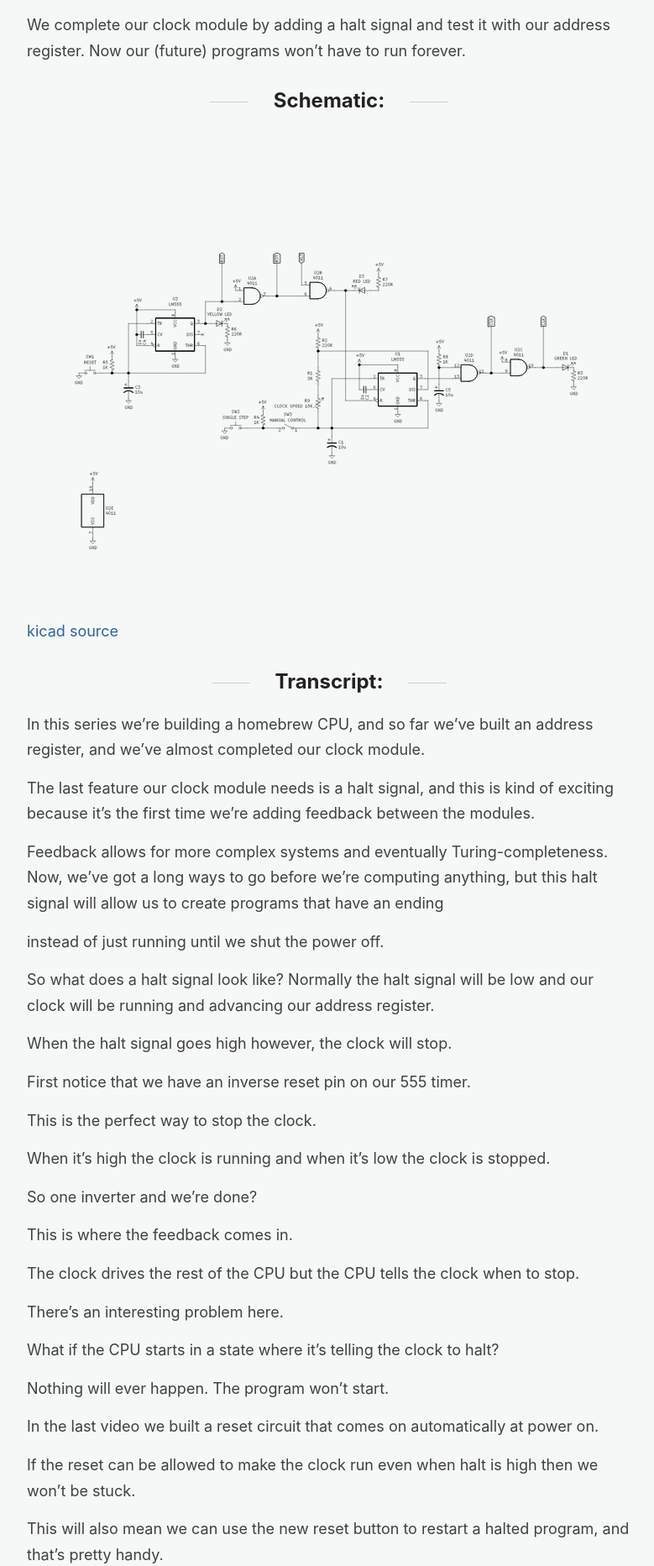
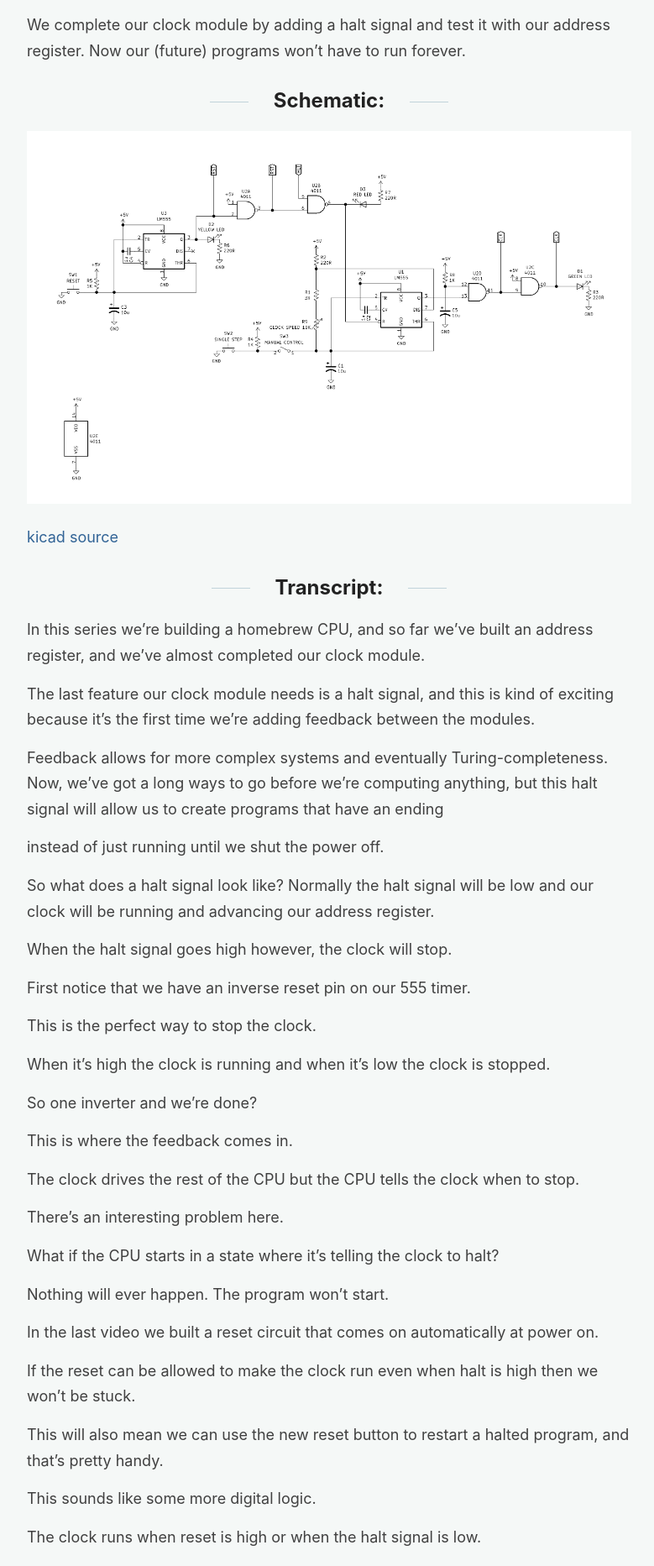
Before and after one commit to wardi/wardi.github.io, a Jekyll site: the page built from _posts/2021-12-20-halt.md, in a window 1280 px wide. Shown: the part 826-2691 px from the top of the page at 84% size, without its empty margins (248-1027 px from the left). Built offline with Jekyll 4.4.1, drawn with Linux system fonts in a browser that asks for light colours.

Commit message:
use png for schematic

```diff
--- a/_posts/2021-12-20-halt.md
+++ b/_posts/2021-12-20-halt.md
@@ -15,7 +15,7 @@ We complete our clock module by adding a halt signal and test it with our addres
 
 ## Schematic:
 
-[![Schematic](/images/halt_schematic.svg)](/images/halt_schematic.svg)
+[![Schematic](/images/halt_schematic.png)](/images/halt_schematic.png)
 
 [kicad source](https://github.com/wardi/cpu/tree/main/schematics)
 
```
Also changed, not shown: images/halt_schematic.png (added), images/halt_schematic.svg (deleted).
